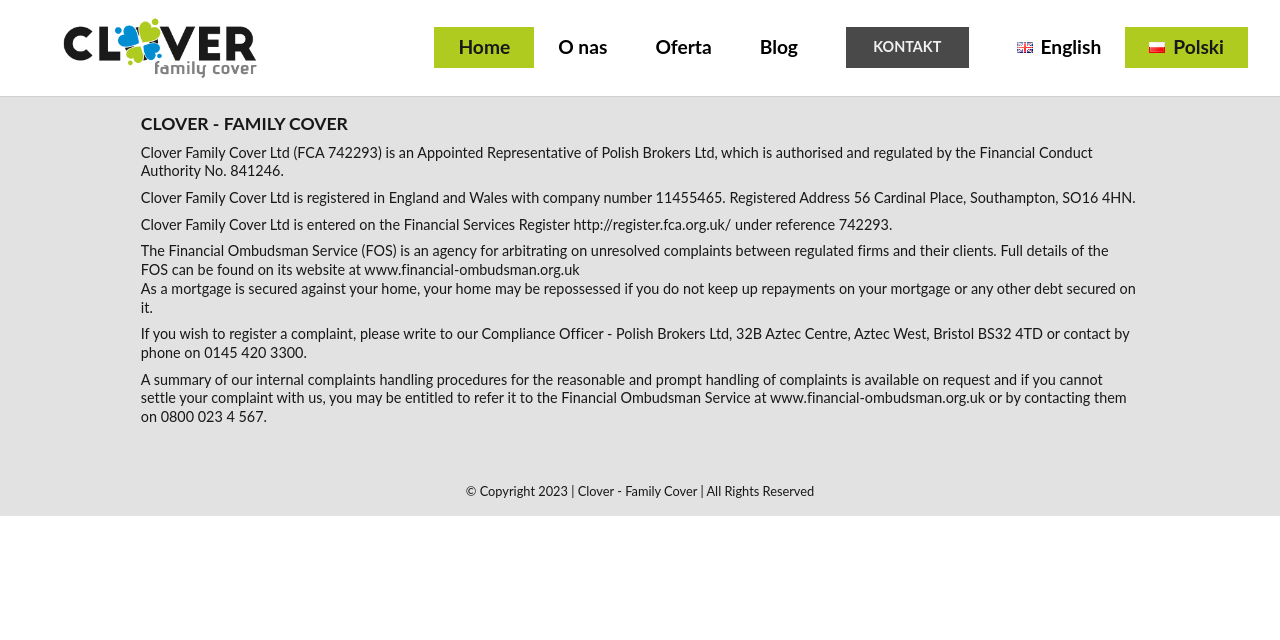
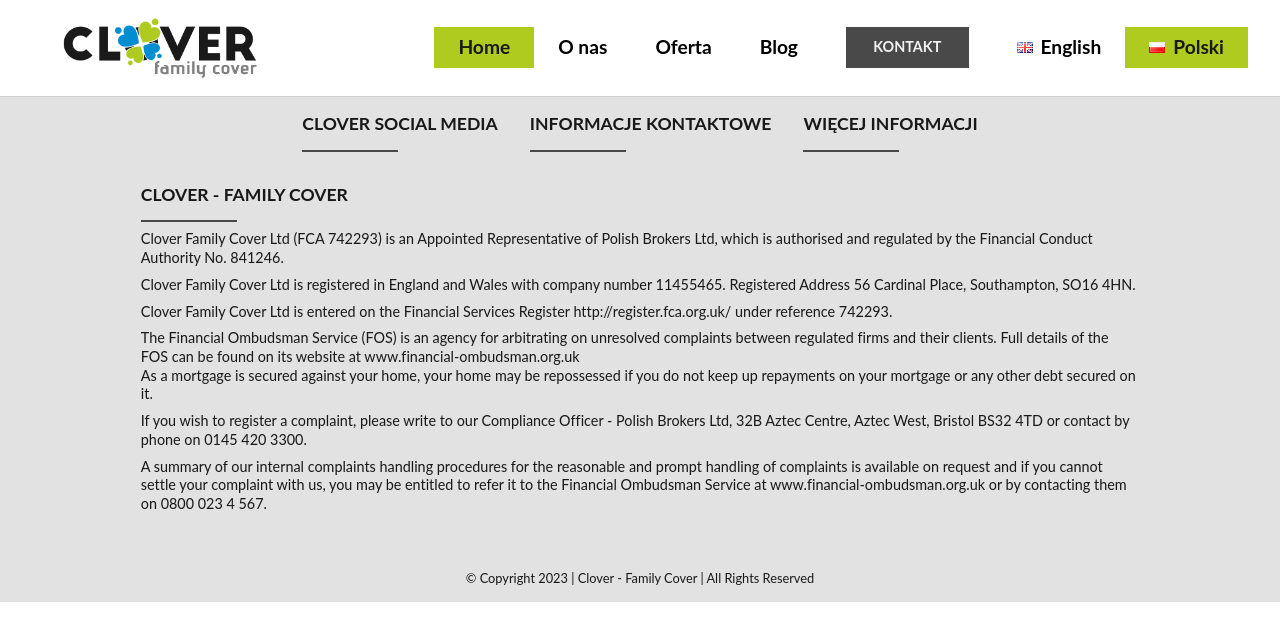
Before and after one commit to TZ-fn/MyClover, a React (Vite) app: page / in a window 1280 px wide. Shown: the top 640 px of the page. Built offline with nearby package versions, Linux system fonts and the light colour scheme; a web font is replaced by a local one.

Commit message:
feat: add more styling and elements to the footer

```diff
--- a/src/components/Footer/Footer.module.scss
+++ b/src/components/Footer/Footer.module.scss
@@ -1,6 +1,5 @@
 .footer {
   display: flex;
-  flex-direction: row;
   align-items: center;
   justify-content: center;
   width: 100%;
@@ -17,10 +16,30 @@
   justify-content: center;
 }
 
-.disclaimerHeader {
+.info {
+  display: flex;
+  align-items: center;
+  justify-content: center;
+  gap: 2rem;
+  margin-bottom: 2rem;
+}
+
+.sectionHeader {
+  position: relative;
   font-size: 1.1rem;
   font-weight: 700;
   text-transform: uppercase;
+  padding-bottom: 1rem;
+
+  &::after {
+    content: "";
+    background-color: var(--dark-grey);
+    position: absolute;
+    bottom: 0;
+    left: 0;
+    height: 2px;
+    width: 6rem;
+  }
 }
 
 .disclaimerText {
--- a/src/components/Footer/Footer.tsx
+++ b/src/components/Footer/Footer.tsx
@@ -6,9 +6,19 @@ function Footer() {
   return (
     <footer className={styles.footer}>
       <div className={styles.innerWrapper}>
-        <div className={styles.links}></div>
+        <div className={styles.info}>
+          <div className={styles.links}>
+            <h3 className={styles.sectionHeader}>Clover Social Media</h3>
+          </div>
+          <div className={styles.links}>
+            <h3 className={styles.sectionHeader}>Informacje Kontaktowe</h3>
+          </div>
+          <div className={styles.links}>
+            <h3 className={styles.sectionHeader}>Więcej informacji</h3>
+          </div>
+        </div>
         <div className={styles.disclaimer}>
-          <h3 className={styles.disclaimerHeader}>Clover - Family Cover</h3>
+          <h3 className={styles.sectionHeader}>Clover - Family Cover</h3>
           <div className={styles.disclaimerText}>
             <p>
               Clover Family Cover Ltd (FCA 742293) is an Appointed Representative of Polish Brokers Ltd, which is
```
